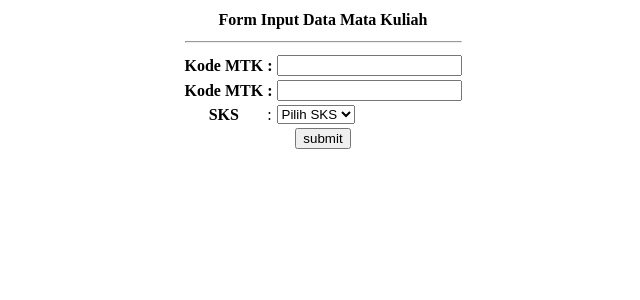
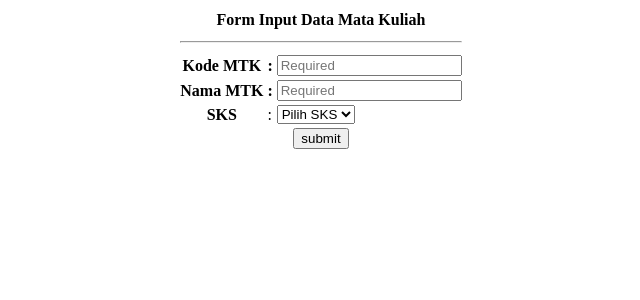
Before and after one commit to MrBercisk/WP2_Bimo-Satrio-Putra-Pradana-2, a CodeIgniter app: the page made by application/views/view-form-matakuliah.php in a window 1280 px wide. Shown: the top 300 px of the page, without its empty margins (317-957 px from the left). Run offline with CodeIgniter, Linux system fonts and the light colour scheme.

Commit message:
Menambahkan controller dan view

```diff
--- a/application/views/view-form-matakuliah.php
+++ b/application/views/view-form-matakuliah.php
@@ -23,15 +23,17 @@
                     <th>Kode MTK</th>
                     <th>:</th>
                     <td>
-                        <input type="text" name="kode" id="kode">
+                        <input type="text" name="kode" id="kode" value="<?= set_value('kode'); ?>" placeholder="Required">
                     </td>
+                    <td><?php echo form_error('kode'); ?></td>
                 </tr>
                 <tr>
-                    <th>Kode MTK</th>
+                    <th>Nama MTK</th>
                     <th>:</th>
                     <td>
-                        <input type="text" name="nama" id="nama">
+                        <input type="text" name="nama" id="nama" value="<?= set_value('kode'); ?>" placeholder="Required">
                     </td>
+                    <td><?php echo form_error('nama'); ?></td>
                 </tr>
                 <tr>
                     <th>SKS</th>
@@ -44,6 +46,7 @@
                             <option value="4">4</option>
                         </select>
                     </td>
+                    <td><?php echo form_error('sks'); ?></td>
                 </tr>
                 <tr>
                     <td colspan="3" align="center">
```
